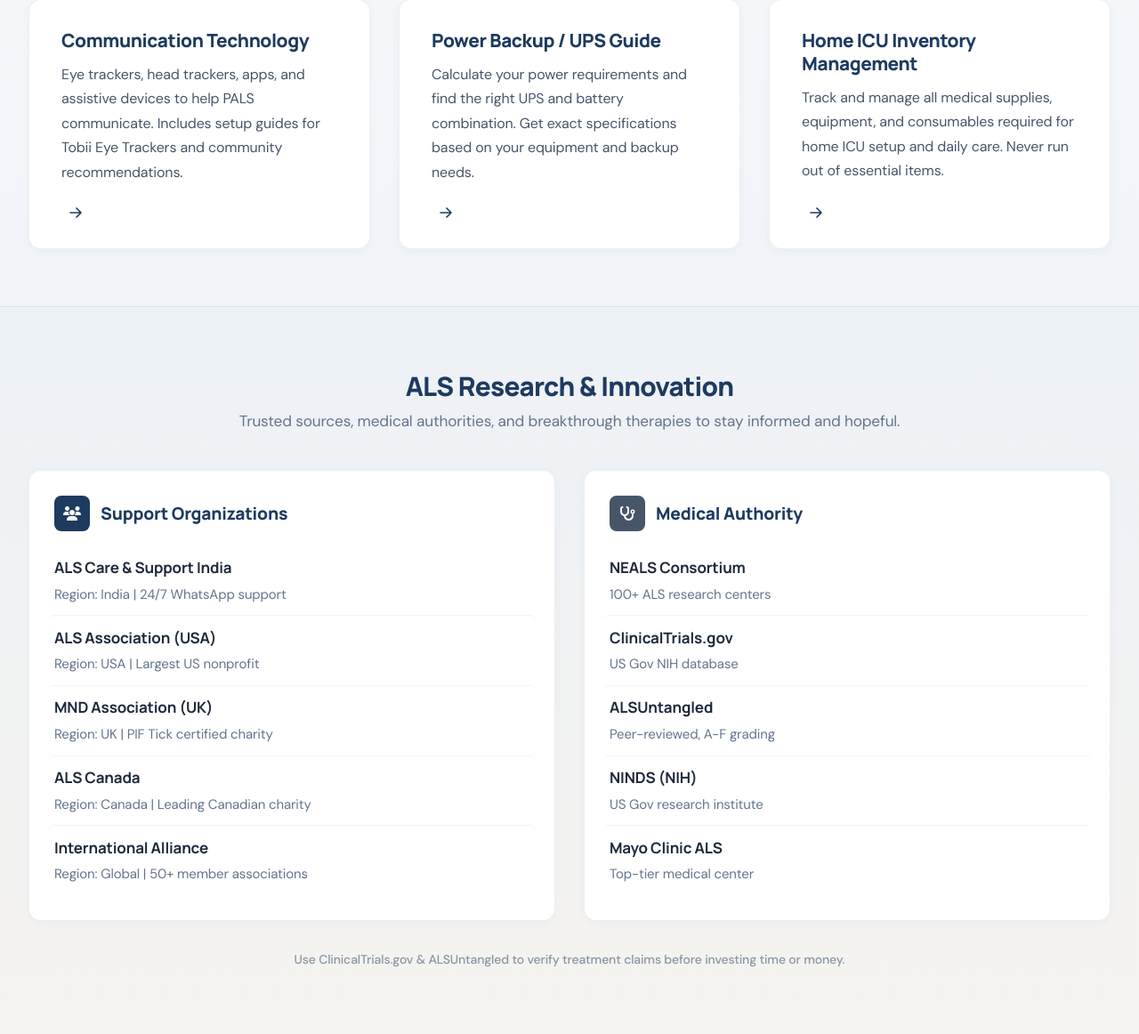
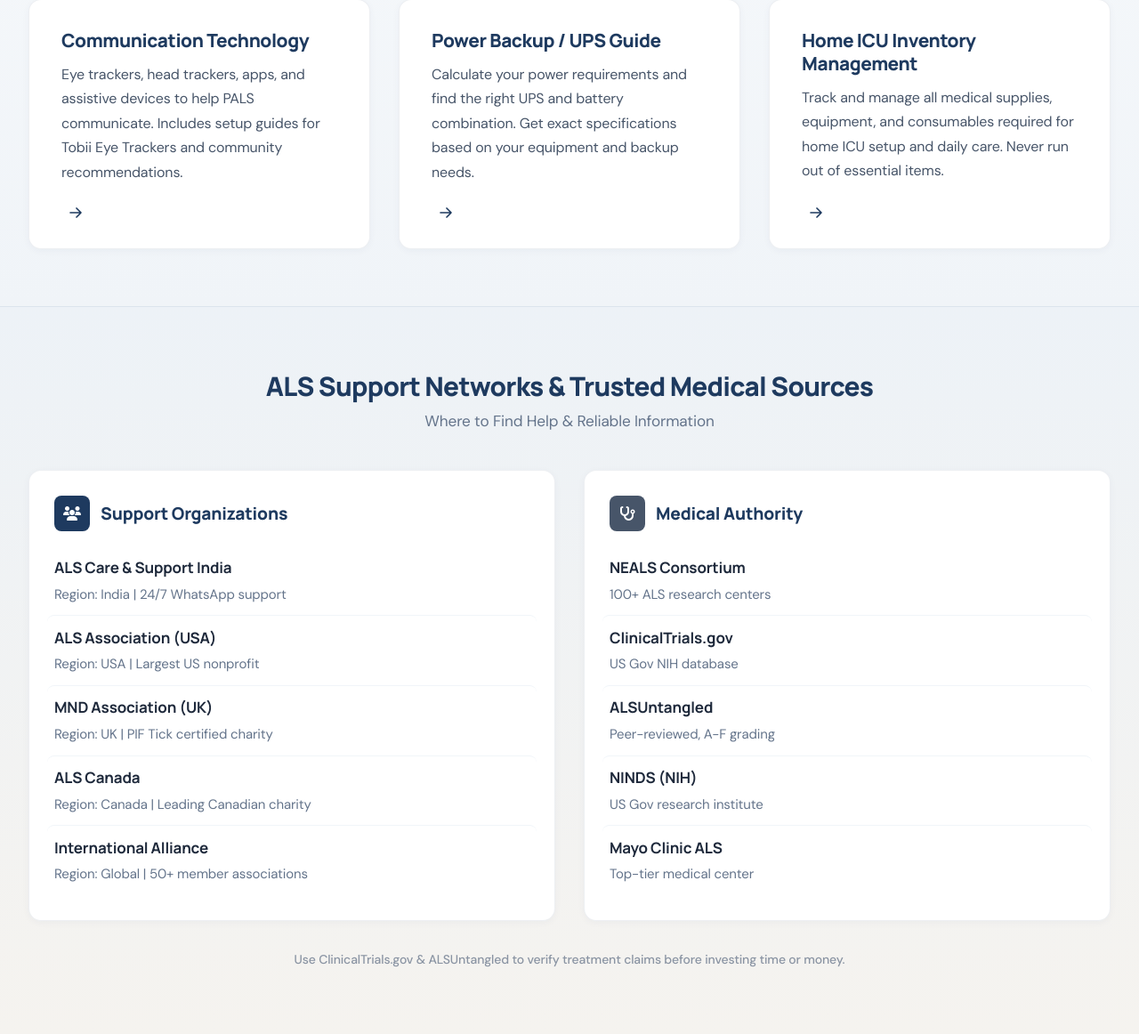
Before and after one commit to rishabhrd09/als-compass, a Flask app: page / in a window 1280 px wide. Shown: the part 2085-3247 px from the top of the page at 89% size. Run offline with Flask 3, Linux system fonts and the light colour scheme; some libraries are stand-ins or nearby versions.

Commit message:
update layout

```diff
--- a/templates/index.html
+++ b/templates/index.html
@@ -259,15 +259,15 @@
 </section>
 
 
-<!-- ALS Research & Innovation Section -->
+<!-- ALS Support Networks & Trusted Medical Sources Section -->
 <section id="resources-section" class="resources-section">
     <div class="resources-inner">
         <div style="text-align: center; margin-bottom: 2.5rem;">
             <h2 class="resources-heading">
-                ALS Research & Innovation
+                ALS Support Networks & Trusted Medical Sources
             </h2>
             <p class="resources-subtitle">
-                Trusted sources, medical authorities, and breakthrough therapies to stay informed and hopeful.
+                Where to Find Help & Reliable Information
             </p>
         </div>
 
```
